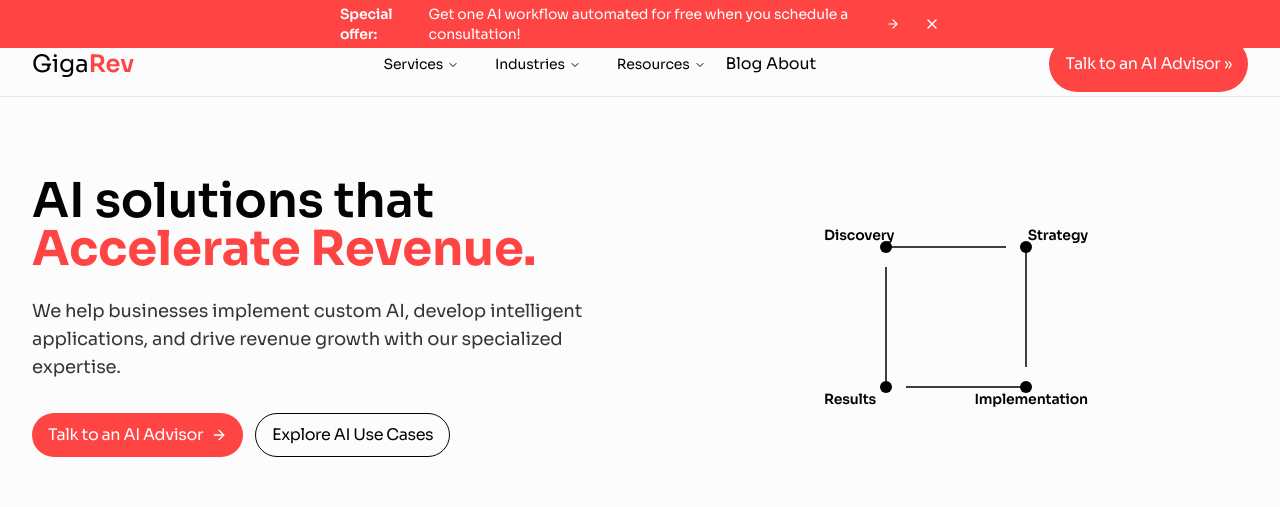
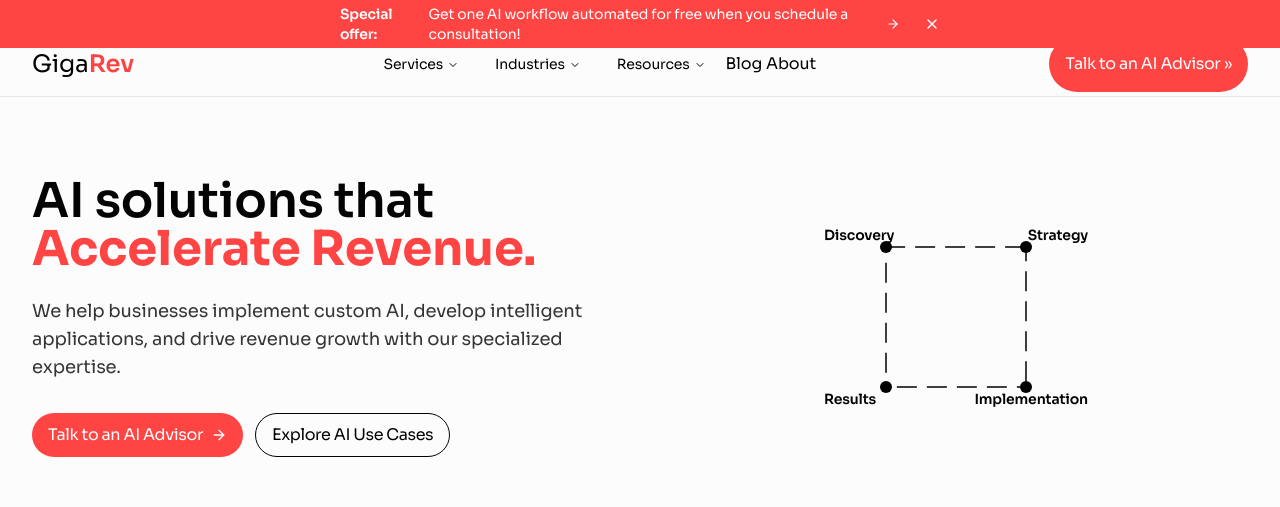
Before and after one commit to darshan-x/website-tab-tweaker-magic, a React (Vite) app: page / in a window 1280 px wide. Shown: the top 507 px of the page. Built offline with nearby package versions, Linux system fonts and the light colour scheme.

Commit message:
Refine process diagram animation
Update process diagram to place labels outside nodes, slow down line animations, and implement a continuous loop for the lines.

```diff
--- a/src/components/shared/ProcessDiagram4Step.tsx
+++ b/src/components/shared/ProcessDiagram4Step.tsx
@@ -100,7 +100,7 @@ const ProcessDiagram4Step: React.FC = () => {
                 d="M70,70 L210,70"
                 stroke="#000000"
                 strokeWidth="1.5"
-                className="line-path"
+                className="line-flow"
                 style={{ animationDelay: '0s' }}
               />
               {/* Strategy to Implementation (right vertical) */}
@@ -108,24 +108,24 @@ const ProcessDiagram4Step: React.FC = () => {
                 d="M210,70 L210,210"
                 stroke="#000000"
                 strokeWidth="1.5"
-                className="line-path"
-                style={{ animationDelay: '0.1s' }}
+                className="line-flow"
+                style={{ animationDelay: '0.5s' }}
               />
               {/* Implementation to Results (bottom horizontal) */}
               <path
                 d="M210,210 L70,210"
                 stroke="#000000"
                 strokeWidth="1.5"
-                className="line-path"
-                style={{ animationDelay: '0.2s' }}
+                className="line-flow"
+                style={{ animationDelay: '1s' }}
               />
               {/* Results to Discovery (left vertical) */}
               <path
                 d="M70,210 L70,70"
                 stroke="#000000"
                 strokeWidth="1.5"
-                className="line-path"
-                style={{ animationDelay: '0.3s' }}
+                className="line-flow"
+                style={{ animationDelay: '1.5s' }}
               />
             </>
           )}
--- a/src/index.css
+++ b/src/index.css
@@ -168,6 +168,21 @@
     100% { transform: scale(1); opacity: 1; }
   }
 
+  /* Continuous line flow animation */
+  .line-flow {
+    stroke-dasharray: 20 10;
+    animation: line-flow 3s linear infinite;
+  }
+
+  @keyframes line-flow {
+    0% {
+      stroke-dashoffset: 30;
+    }
+    100% {
+      stroke-dashoffset: 0;
+    }
+  }
+
   /* Button Variants */
   .btn-primary {
     @apply inline-flex items-center gap-2 px-4 py-2 text-sm font-sora font-medium tracking-tight leading-tight rounded-full transition-all duration-200 focus:outline-none focus:ring-2 focus:ring-brand focus:ring-offset-2 bg-brand text-white hover:bg-brand/90 hover:-translate-y-1 hover:scale-[1.02] hover:shadow-[0_10px_25px_rgba(0,0,0,0.08)];
@@ -271,6 +286,11 @@ html {
     stroke-dashoffset: 0;
   }
 
+  .line-flow {
+    animation: none;
+    stroke-dashoffset: 0;
+  }
+
   .dropdown-caret {
     transition: none;
   }
```
